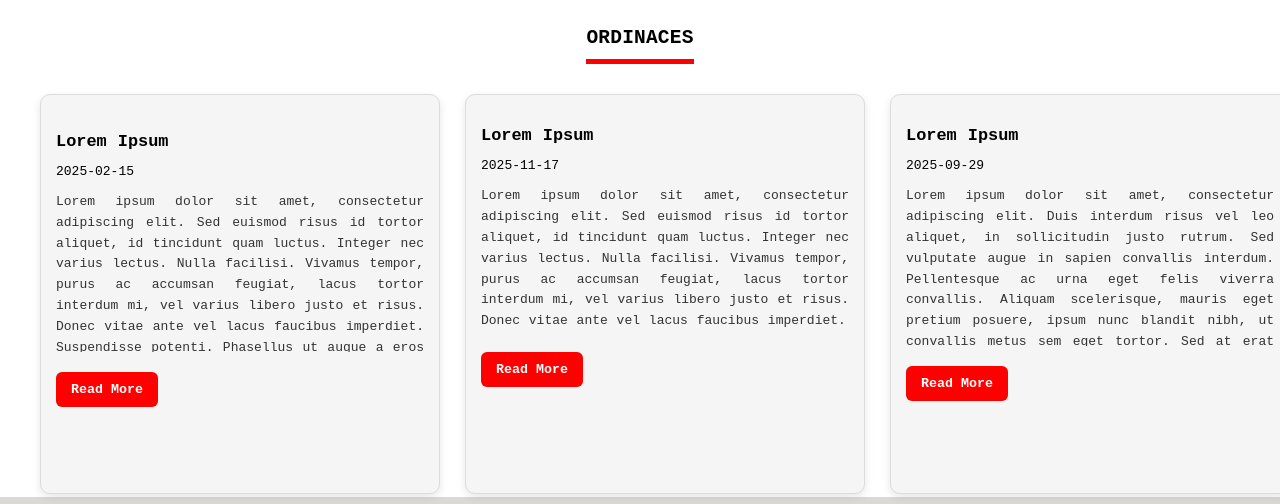
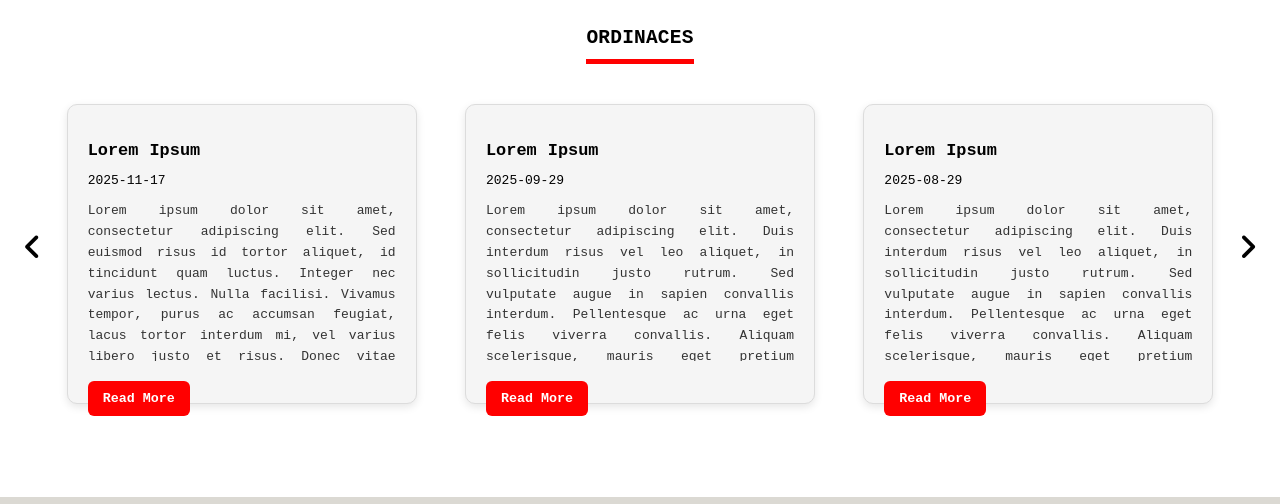
Before and after one commit to janrelle24/cbrWebsite, a plain HTML site: page index.html in a window 1280 px wide. Shown: the part 1343-1847 px from the top of the page. Drawn offline with Linux system fonts and the light colour scheme.

Commit message:
image carosel ordinance design complete

```diff
--- a/index.html
+++ b/index.html
@@ -132,9 +132,10 @@
         <h3>Calendar</h3>
     </aside>-->
     <article class="ordinance">
+        <h3 class="ordinance-text">ORDINACES</h3>
         <div id="carosel-ordinance" class="carosel-ordinance">
-            <h3 class="ordinance-text">ORDINACES</h3>
             <div class="ordinance-grid">
+                <div class="ordinance-slide">
                     <div class="cards">
                         <h4 class="ordinance-title">Lorem Ipsum</h4>
                         <p class="ordinace-date">2025-02-15</p>
@@ -144,7 +145,8 @@
                         </p>
                         <button class="ordinance-btn">Read More</button>
                     </div>
-
+                </div>
+                <div class="ordinance-slide">
                     <div class="cards">
                         <h3 class="ordinance-title">Lorem Ipsum</h3>
                         <p class="ordinace-date">2025-11-17</p>
@@ -152,7 +154,8 @@
                             Integer nec varius lectus. Nulla facilisi. Vivamus tempor, purus ac accumsan feugiat, lacus tortor interdum mi, vel varius libero justo et risus. Donec vitae ante vel lacus faucibus imperdiet.</p>
                         <button class="ordinance-btn">Read More</button>
                     </div>
-
+                </div>
+                <div class="ordinance-slide">
                     <div class="cards">
                         <h3 class="ordinance-title">Lorem Ipsum</h3>
                         <p class="ordinace-date">2025-09-29</p>
@@ -162,6 +165,44 @@
                         <button class="ordinance-btn">Read More</button>
                     </div>
                 </div>
+                <div class="ordinance-slide">
+                    <div class="cards">
+                        <h3 class="ordinance-title">Lorem Ipsum</h3>
+                        <p class="ordinace-date">2025-08-29</p>
+                        <p class="ordinance-content">
+                            Lorem ipsum dolor sit amet, consectetur adipiscing elit. Duis interdum risus vel leo aliquet, in sollicitudin justo rutrum. Sed vulputate augue in sapien convallis interdum.
+                            Pellentesque ac urna eget felis viverra convallis. Aliquam scelerisque, mauris eget pretium posuere, ipsum nunc blandit nibh, ut convallis metus sem eget tortor. Sed at erat eget arcu mollis feugiat.</p>
+                        <button class="ordinance-btn">Read More</button>
+                    </div>
+                </div>
+                <div class="ordinance-slide">
+                    <div class="cards">
+                        <h3 class="ordinance-title">Lorem Ipsum</h3>
+                        <p class="ordinace-date">2024-07-29</p>
+                        <p class="ordinance-content">
+                            Lorem ipsum dolor sit amet, consectetur adipiscing elit. Duis interdum risus vel leo aliquet, in sollicitudin justo rutrum. Sed vulputate augue in sapien convallis interdum.
+                            Pellentesque ac urna eget felis viverra convallis. Aliquam scelerisque, mauris eget pretium posuere, ipsum nunc blandit nibh, ut convallis metus sem eget tortor. Sed at erat eget arcu mollis feugiat.</p>
+                        <button class="ordinance-btn">Read More</button>
+                    </div>
+                </div>
+                <div class="ordinance-slide">
+                    <div class="cards">
+                        <h3 class="ordinance-title">Lorem Ipsum</h3>
+                        <p class="ordinace-date">2024-07-30</p>
+                        <p class="ordinance-content">
+                            Lorem ipsum dolor sit amet, consectetur adipiscing elit. Duis interdum risus vel leo aliquet, in sollicitudin justo rutrum. Sed vulputate augue in sapien convallis interdum.
+                            Pellentesque ac urna eget felis viverra convallis. Aliquam scelerisque, mauris eget pretium posuere, ipsum nunc blandit nibh, ut convallis metus sem eget tortor. Sed at erat eget arcu mollis feugiat.</p>
+                        <button class="ordinance-btn">Read More</button>
+                    </div>
+                </div>
+            </div>
+            <div class="ordinanceBtn ord-prev" id="ord-prev">
+                <i class="fa-solid fa-angle-left"></i>
+            </div>
+            <div class="ordinanceBtn ord-next" id="ord-next">
+                <i class="fa-solid fa-angle-right"></i>
+            </div>
+
         </div>
     </article>
     <section></section>
--- a/script.js
+++ b/script.js
@@ -98,3 +98,47 @@ document.addEventListener("DOMContentLoaded", () =>{
 
     renderCalendar(currentDate);
 });
+
+document.addEventListener("DOMContentLoaded", () =>{
+    let ordSlideIndex = 0;
+    const ordSlides = document.querySelectorAll(".ordinance-grid .ordinance-slide");
+    const ordPrevBtn = document.getElementById("ord-prev");
+    const ordNextBtn = document.getElementById("ord-next");
+    const slidesPerView = 3; //show 3 slides at once;
+
+    function showOrdSlide(index){
+        ordSlides.forEach((slide, i) =>{
+            //show 3 slide per set
+            //slide.style.display = i === index ? "block" : "none";
+            if (i >= index && i < index + slidesPerView) {
+                slide.style.display = "block";
+            } else {
+                slide.style.display = "none";
+            }
+        });
+    }
+    //move forward by 1
+    function nextOrdSlide(){
+        ordSlideIndex++;
+        if(ordSlideIndex > ordSlides.length - slidesPerView){
+            ordSlideIndex = 0;
+        }
+        showOrdSlide(ordSlideIndex);
+    }
+    function prevOrdSlide(){
+        ordSlideIndex--;
+        if(ordSlideIndex < 0){
+            ordSlideIndex = ordSlides.length - slidesPerView;
+        }
+
+        showOrdSlide(ordSlideIndex);
+    }
+    //add event listener
+    ordNextBtn.addEventListener("click", nextOrdSlide);
+    ordPrevBtn.addEventListener("click", prevOrdSlide);
+
+    // Auto slide every 5 seconds
+    showOrdSlide(ordSlideIndex);
+    setInterval(nextOrdSlide, 5000);
+
+});
--- a/styles.css
+++ b/styles.css
@@ -347,8 +347,10 @@ body {
 .ordinance-grid{
     display: grid;
     grid-template-columns: repeat(3, 1fr);
-    gap: 25px;
-    padding: 10px;
+    gap: 15px;
+    padding: 20px;
+    justify-content: center;
+    justify-items: center;
 }
 .carosel-ordinance{
     /*position: relative;*/
@@ -358,11 +360,11 @@ body {
 }
 .cards{
     background: #f5f5f5;
-    padding: 15px;
+    padding: 20px;
     border: 1px solid #dcdcdc;
     text-align: justify;
-    height: 400px;
-    width: 400px;
+    height: 300px;
+    width: 350px;
     word-spacing: 1px;
     border-radius: 10px;
     box-shadow: 0 3px 8px rgba(0,0,0,0.1);
@@ -405,5 +407,35 @@ body {
 .ordinance-btn:hover{
     background: #545451;
 }
-
+/* next & prev btn*/
+.ordinanceBtn{
+    cursor: pointer;
+    position: absolute;
+    top: 50%;
+    width: 45px;
+    height: 45px;
+    margin-top:  -22px;
+    display: flex;
+    align-items: center;
+    justify-content: center;
+    z-index: 10;
+    color: black;
+    font-weight: bold;
+    font-size: 30px;
+    transition: 0.6s ease;
+    border-radius: 50%;
+    user-select: none;
+}
+.ordinanceBtn:hover{
+    background: red;
+    color: white;
+    transform: translateY(-50%) scale(1.12);
+    box-shadow: 0 4px 10px rgba(0,0,0,0.3);
+}
+.ord-prev{
+    left: 10px;
+}
+.ord-next{
+    right: 10px;
+}
 /*end ordinance*/
```
Lines whose indentation alone changed are shown as unchanged.
